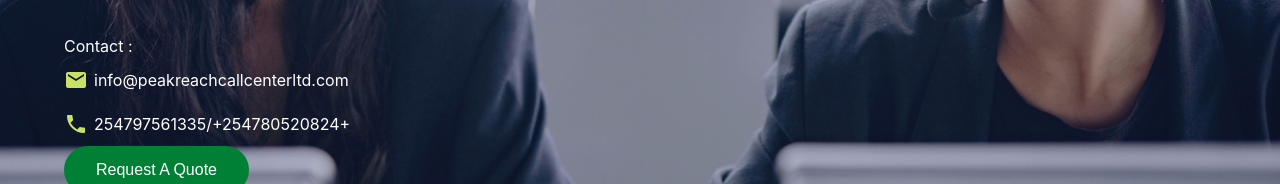
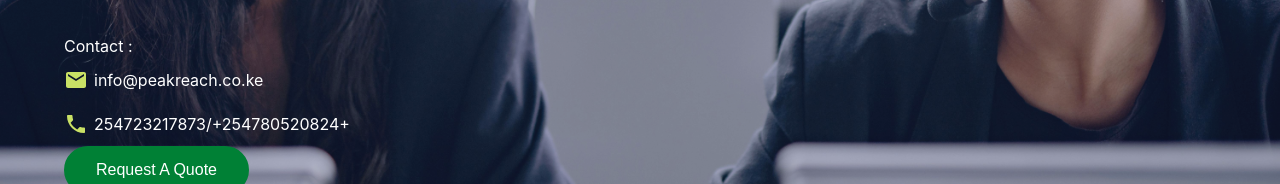
Before and after one commit to k-malongo/PeakReachCallCenter, a React (Vite) app: page / in a window 1280 px wide. Shown: the part 425-609 px from the top of the page. Built offline with nearby package versions, Linux system fonts and the light colour scheme.

Commit message:
change contacts

```diff
--- a/src/components/Header.jsx
+++ b/src/components/Header.jsx
@@ -35,14 +35,14 @@ export default function Header() {
               <p>
                 <span hidden>email: </span>
                 <a href="mailto:info@peakreachcallcenterltd.com">
-                  info@peakreachcallcenterltd.com
+                  info@peakreach.co.ke
                 </a>
               </p>
             </div>
             <div className="icon">
               <PhoneIcon className="icon-color"/>
               <p>
-                <span hidden>phone: </span><a href="tel:+254797561335">254797561335/+254780520824</a>+
+                <span hidden>phone: </span><a href="tel:+254797561335">254723217873/+254780520824</a>+
               </p>
             </div>
           </div>
```
